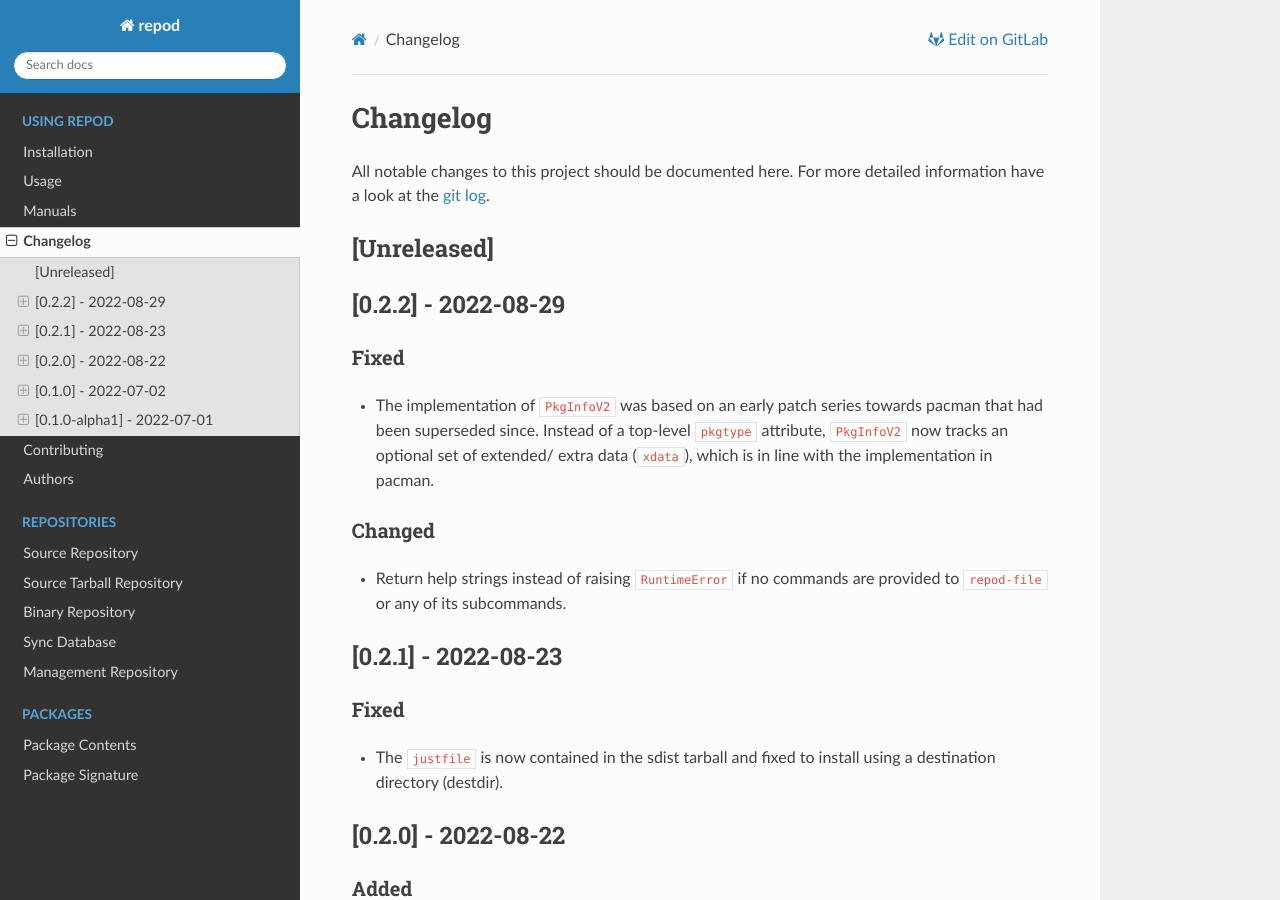
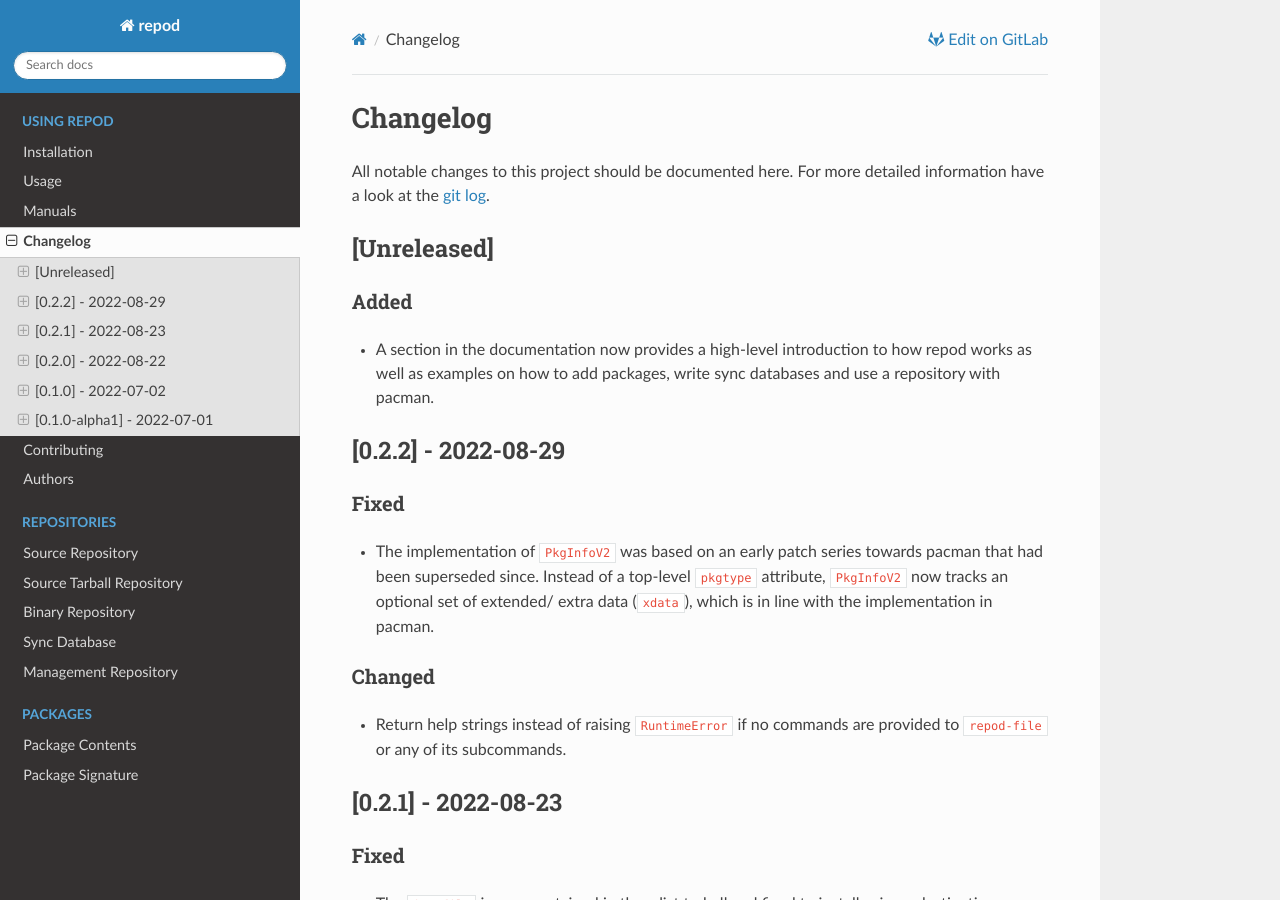
Before and after one commit to archlinux/repod, a Sphinx documentation site: the page built from docs/repod/changelog.rst, in a window 1280 px wide and 900 px high. Built offline with Sphinx 7.4.7 and the Read the Docs theme 2.0.0, drawn with Linux system fonts in a browser that asks for light colours.

Commit message:
Add changelog entry on updated documentation
docs/repod/changelog.rst:
Add changelog entry on updated documentation

```diff
--- a/docs/repod/changelog.rst
+++ b/docs/repod/changelog.rst
@@ -11,6 +11,13 @@
 
 [Unreleased]
 ------------
+
+Added
+^^^^^
+
+* A section in the documentation now provides a high-level introduction to how
+  repod works as well as examples on how to add packages, write sync databases
+  and use a repository with pacman.
 
 [0.2.2] - 2022-08-29
 --------------------
```
